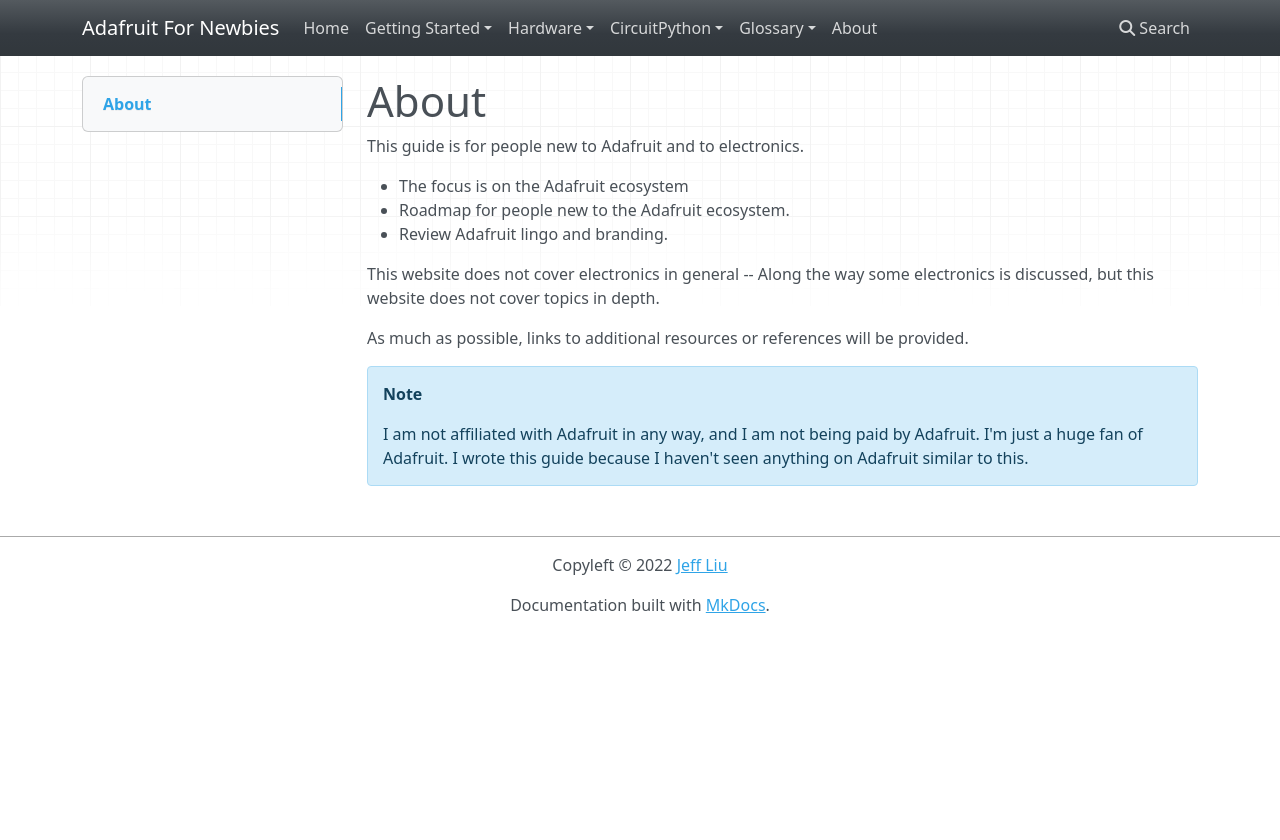
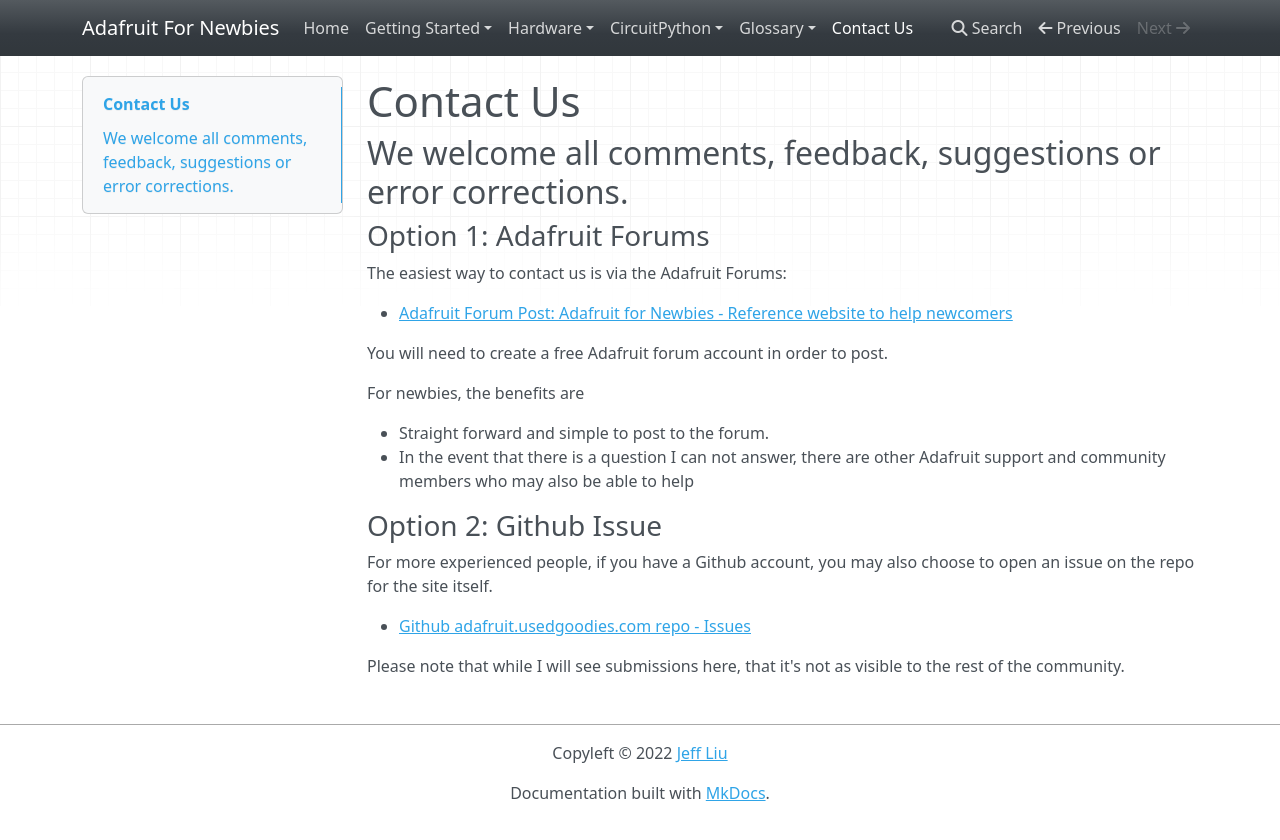
Before and after one commit to jliu70/adafruit.usedgoodies.com, an MkDocs documentation site: the page built from docs/contact.md, in a window 1280 px wide. Shown: the top 840 px of the page. Built offline with MkDocs 1.6.1, drawn with Linux system fonts in a browser that asks for light colours; nearby versions of some CDN libraries.

Commit message:
change about to contact 2022-02-15

```diff
--- a/docs/contact.md
+++ b/docs/contact.md
@@ -1,15 +1,28 @@
-# About
+# Contact Us
 
 
-This guide is for people new to Adafruit and to electronics.
+## We welcome all comments, feedback, suggestions or error corrections.
 
-- The focus is on the Adafruit ecosystem
-- Roadmap for people new to the Adafruit ecosystem.
-- Review Adafruit lingo and branding.
 
-This website does not cover electronics in general --  Along the way some electronics is discussed, but this website does not cover topics in depth.
+### Option 1: Adafruit Forums
 
-As much as possible, links to additional resources or references will be provided.
+The easiest way to contact us is via the Adafruit Forums:
 
-!!! note
-    I am not affiliated with Adafruit in any way, and I am not being paid by Adafruit.  I'm just a huge fan of Adafruit.  I wrote this guide because I haven't seen anything on Adafruit similar to this.
+- [Adafruit Forum Post: Adafruit for Newbies - Reference website to help newcomers](https://forums.adafruit.com/viewtopic.php?f=60&t=188399)
+
+You will need to create a free Adafruit forum account in order to post.
+
+For newbies, the benefits are
+
+- Straight forward and simple to post to the forum.
+- In the event that there is a question I can not answer, there are other Adafruit support and community members who may also be able to help
+
+
+
+### Option 2: Github Issue
+
+For more experienced people, if you have a Github account, you may also choose to open an issue on the repo for the site itself.
+
+- [Github adafruit.usedgoodies.com repo - Issues](https://github.com/jliu70/adafruit.usedgoodies.com/issues)
+
+Please note that while I will see submissions here, that it's not as visible to the rest of the community.
--- a/mkdocs.yml
+++ b/mkdocs.yml
@@ -53,7 +53,7 @@
         - STEMMA QT: glossary/connectors#stemma-qt
         - Teensy: glossary/teensy.md
         - WipperSnapper: glossary/wippersnapper.md
-    - About: about.md
+    - Contact Us: contact.md
 
 markdown_extensions:
     - toc:
```
